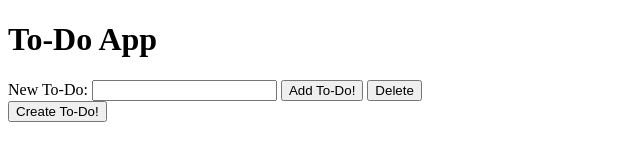
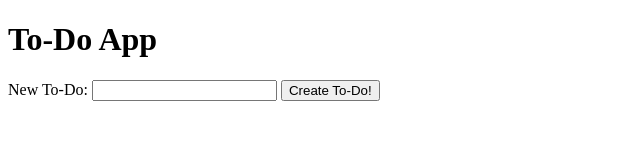
Before and after one commit to enigmatic-groot/to-do-app, a plain HTML site: page index.html in a window 1280 px wide. Shown: the whole page, without its empty margins (0-640 px from the left). Drawn offline with Linux system fonts and the light colour scheme.

Commit message:
Checkpoint-8-T0-D0-

```diff
--- a/app.js
+++ b/app.js
@@ -14,7 +14,8 @@ function onReady() {
 function renderTheUI() {
   const toDoList = document.getElementById('toDoList');
   toDoList.textContent = '';
-  toDos.forEach(function(toDo) {
+
+toDos.forEach(function(toDo) {
 
     const newLi = document.createElement('li');
 
--- a/index.html
+++ b/index.html
@@ -14,11 +14,11 @@
       <label for="newToDoText">New To-Do:</label>
       <input id="newToDoText" type="text">
 
-      <button type="submit">Add To-Do!</button>
-      <button id="deleteToDo">Delete</button>
+      <button type="submit">Create To-Do!</button>
+
     </form>
 
-      <button type="submit">Create To-Do!</button>
+
     </form>
 
 
```
